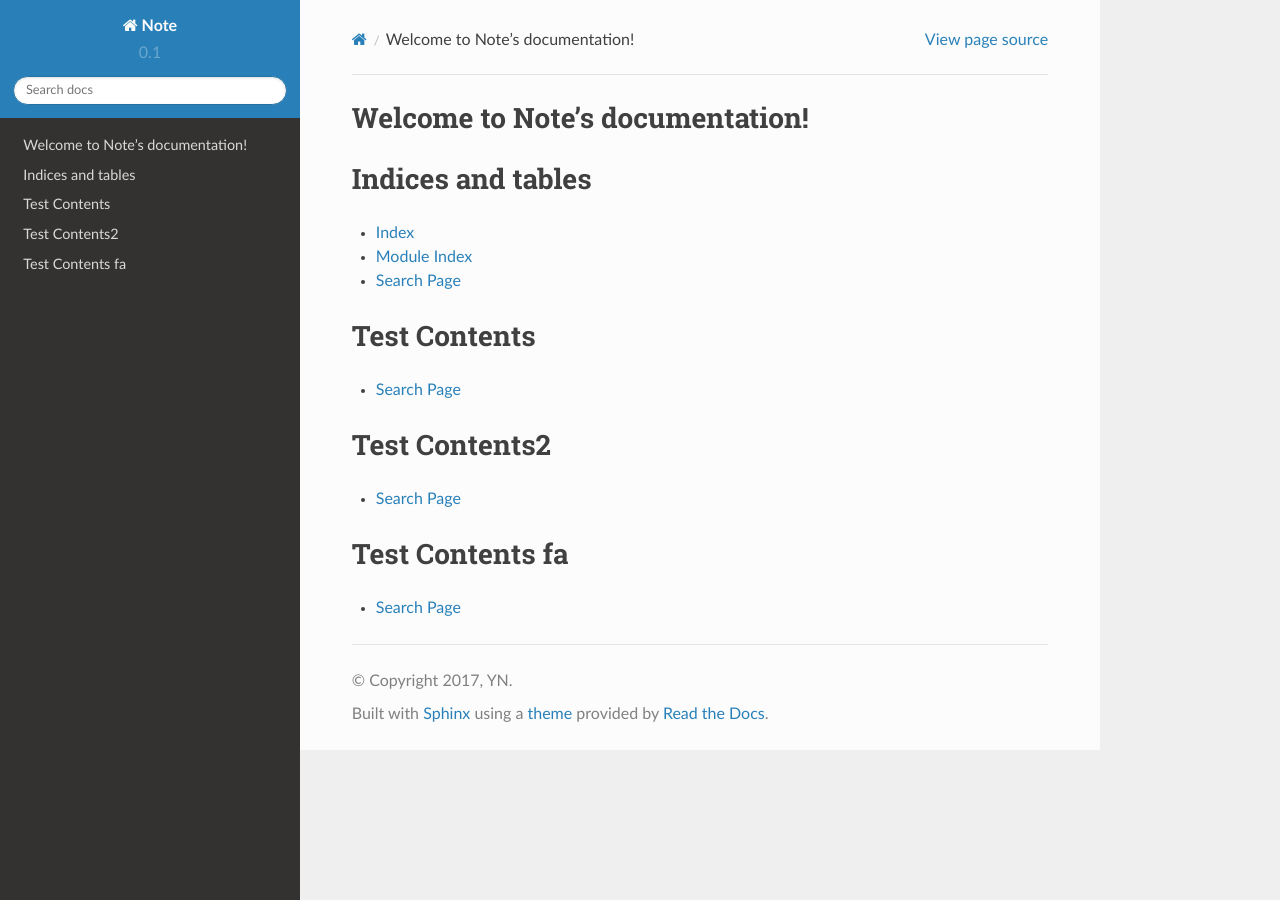
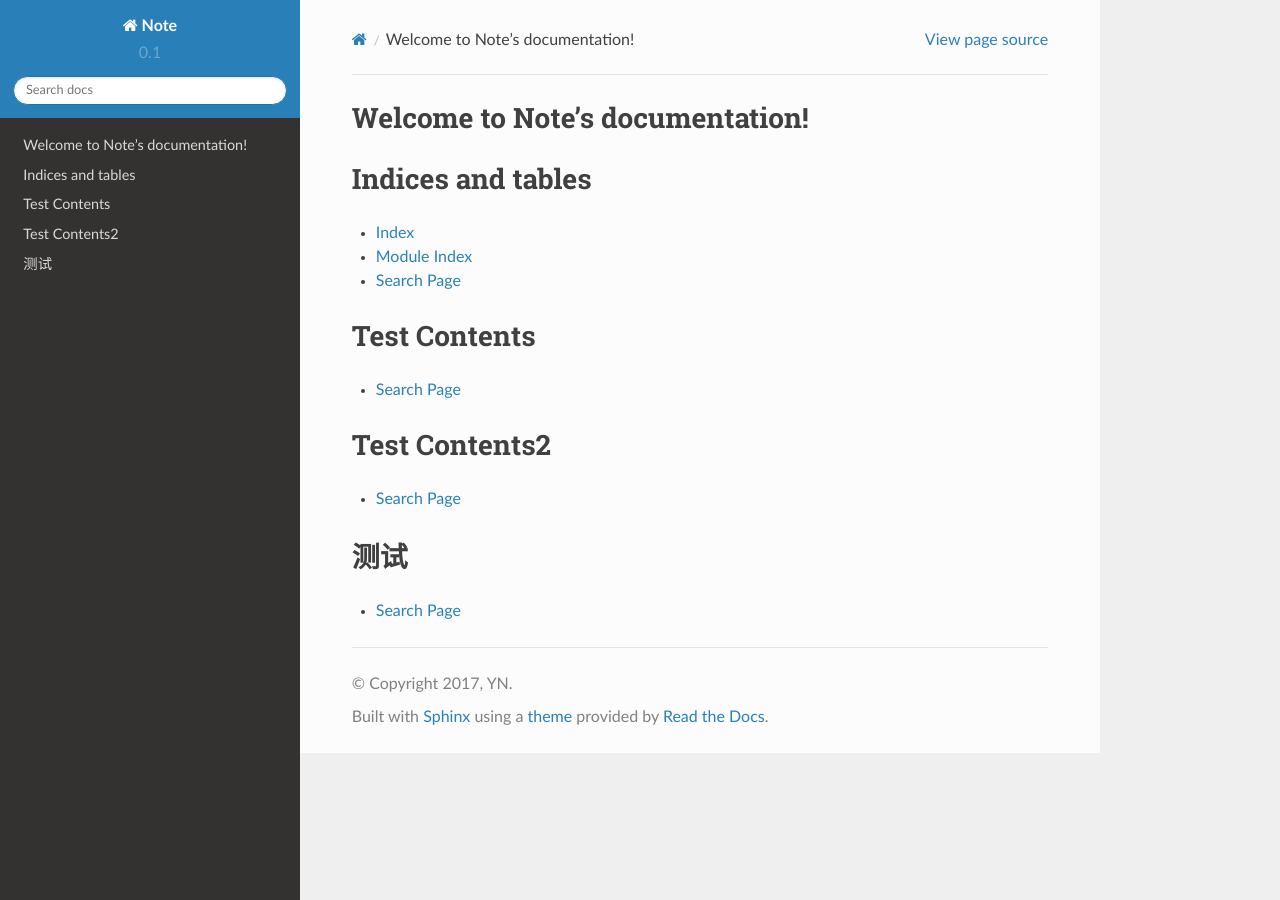
Before and after one commit to schwansee/BookData, a Sphinx documentation site: the page built from docs/fa/source/index.rst, in a window 1280 px wide. Built offline with Sphinx 7.4.7 and the Read the Docs theme 2.0.0, drawn with Linux system fonts in a browser that asks for light colours.

Commit message:
test chinese translation

```diff
--- a/docs/fa/source/index.rst
+++ b/docs/fa/source/index.rst
@@ -27,6 +27,6 @@ Test Contents2
 ==================
 * :ref:`search`
 
-Test Contents fa
+测试
 ==================
 * :ref:`search`
```
